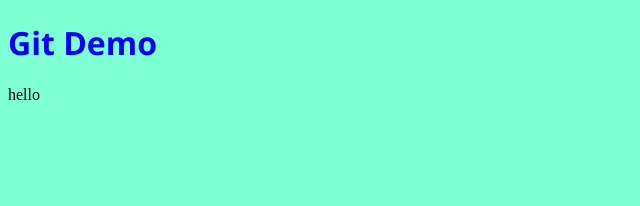
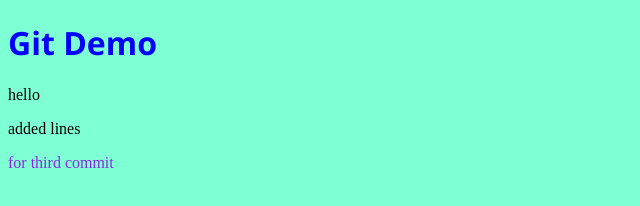
Before and after one commit to Faiza-Kouser/GitDemo, a plain HTML site: page index.html in a window 1280 px wide. Shown: the whole page, without its empty margins (0-640 px from the left). Drawn offline with Linux system fonts and the light colour scheme.

Commit message:
third commit

```diff
--- a/index.html
+++ b/index.html
@@ -10,5 +10,7 @@
 <body>
     <h1>Git Demo</h1>
     <p>hello</p>
+    <p>added lines</p>
+    <p class="p2">for third commit</p>
 </body>
 </html>
--- a/style.css
+++ b/style.css
@@ -5,3 +5,7 @@ h1{
     font-family: 'Segoe UI', Tahoma, Geneva, Verdana, sans-serif;
     color: blue;
 }
+.p2{
+    color: blueviolet;
+    font-size: medium;
+}
```
